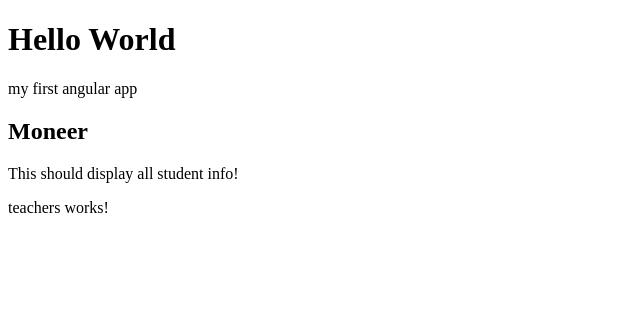
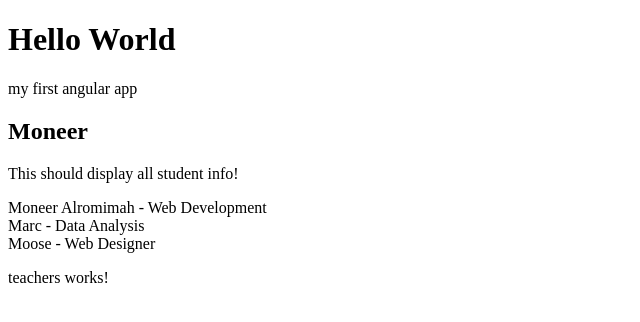
Before and after one commit to moneeroz/my-first-angular-app, an Angular app: page / in a window 1280 px wide. Shown: the top 322 px of the page, without its empty margins (0-640 px from the left). Built offline with nearby package versions, Linux system fonts and the light colour scheme.

Commit message:
added a student service

```diff
--- a/src/app/components/students/students.component.html
+++ b/src/app/components/students/students.component.html
@@ -1 +1,5 @@
 <p>This should display all student info!</p>
+
+<div *ngFor="let stud of students">
+  {{ stud.name }} - {{ stud.department }}
+</div>
--- a/src/app/components/students/students.component.ts
+++ b/src/app/components/students/students.component.ts
@@ -1,4 +1,5 @@
 import { Component } from '@angular/core';
+import { StudentService } from 'src/app/services/student.service';
 
 @Component({
   selector: 'app-students',
@@ -7,4 +8,11 @@ import { Component } from '@angular/core';
 })
 export class StudentsComponent {
 
+  students;
+
+  constructor() {
+    const service = new StudentService();
+    this.students = service.students;
+  }
+
 }
--- /dev/null
+++ b/src/app/services/student.service.ts
@@ -0,0 +1,15 @@
+import { Injectable } from '@angular/core';
+
+@Injectable({
+  providedIn: 'root'
+})
+export class StudentService {
+
+  students = [
+    {id: 1, name: 'Moneer Alromimah', age: 28, department: 'Web Development'},
+    {id: 1, name: 'Marc', age: 34, department: 'Data Analysis'},
+    {id: 1, name: 'Moose', age: 68, department: 'Web Designer'}
+  ];
+
+  constructor() { }
+}
```
Also changed, not shown: src/app/services/teacher.service.ts (added, +9 -0 lines), 2 other files (tests, documents, lock files or other folders).
